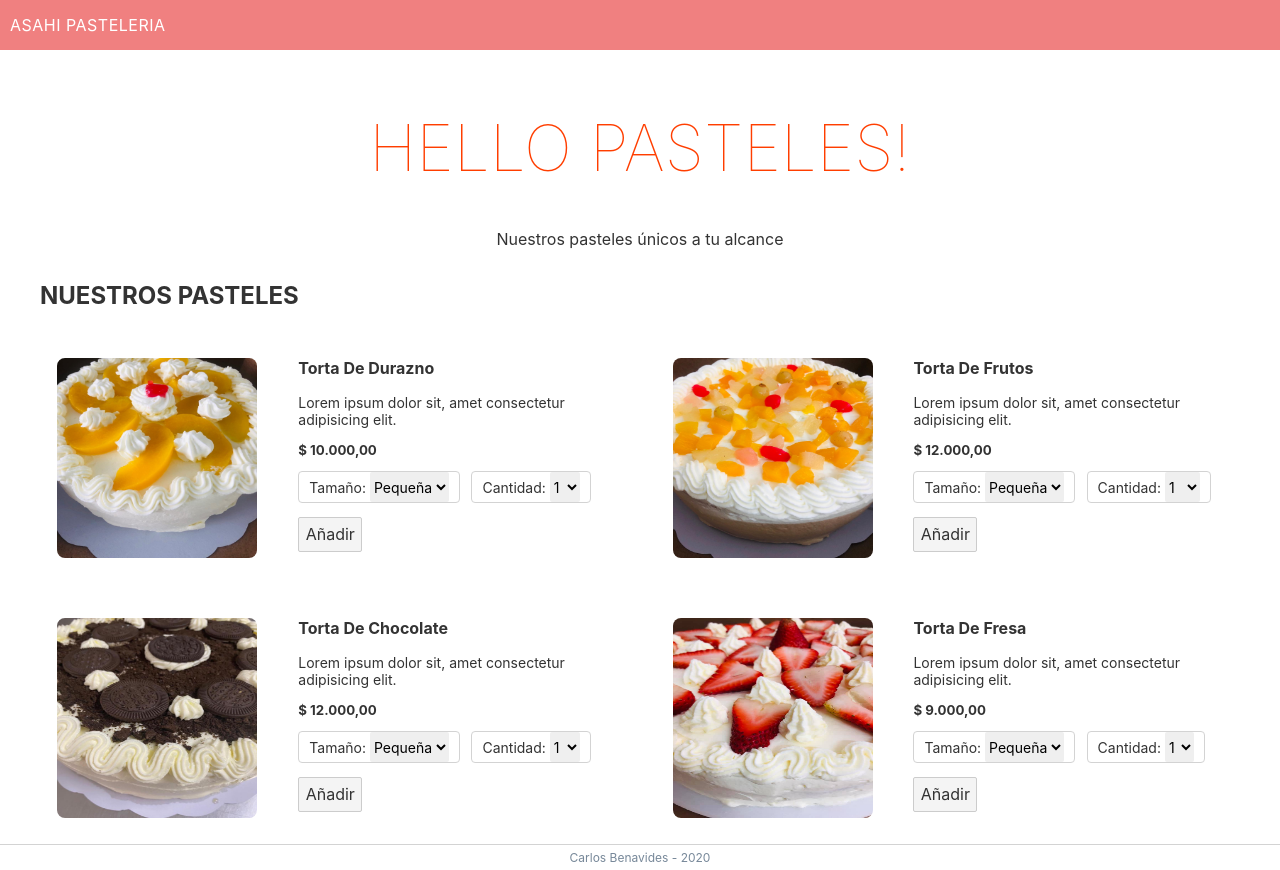
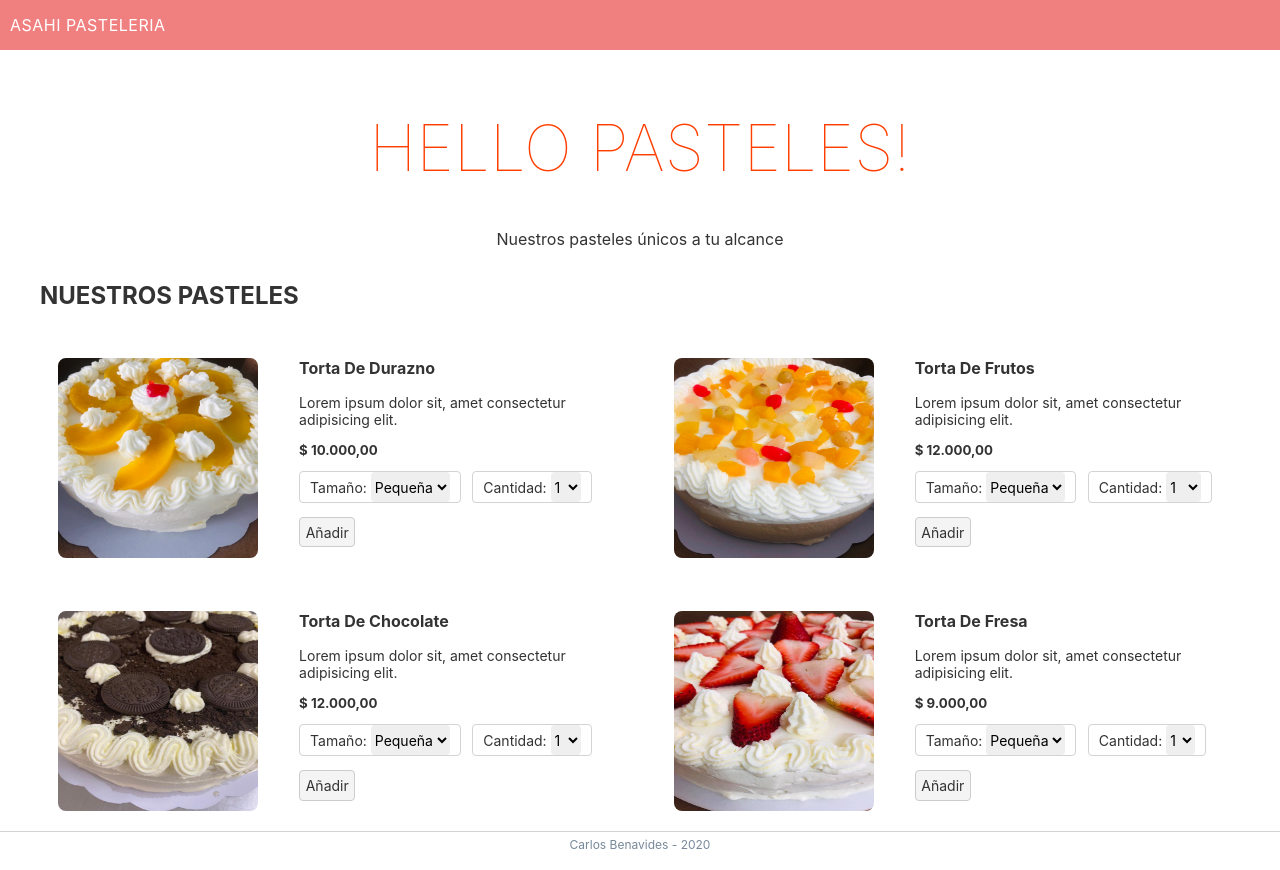
Before and after one commit to CarlosBean/asahi-cakes-front, a Svelte app: page / in a window 1280 px wide. Built offline with nearby package versions, Linux system fonts and the light colour scheme.

Commit message:
chore: added fancy button

```diff
--- a/public/global.css
+++ b/public/global.css
@@ -30,13 +30,13 @@
 
 input, button, select, textarea {
 	font-family: inherit;
-	font-size: inherit;
+	font-size: 14px;
 	-webkit-padding: 0.4em 0;
 	padding: 0.4em;
 	margin: 0 0 0.5em 0;
 	box-sizing: border-box;
 	border: 1px solid #ccc;
-	border-radius: 2px;
+	border-radius: 4px;
 }
 
 input:disabled {
@@ -61,6 +61,22 @@
 	border-color: #666;
 }
 
+button.primary {
+	border: transparent;
+	padding: 0.4em 1em;
+	cursor: pointer;
+	background: linear-gradient(to right, #f5af19, #f12711);
+	color: white;
+	text-transform: uppercase;
+	font-size: 12px;
+	font-weight: 500;
+	height: 30px;
+}
+
+button.primary:hover {
+	box-shadow: 2px 2px 4px rgb(0,0,0,0.2);
+}
+
 .d-block { display: block }
 .uppercase { text-transform: uppercase }
 .capitalize { text-transform: capitalize }
```
